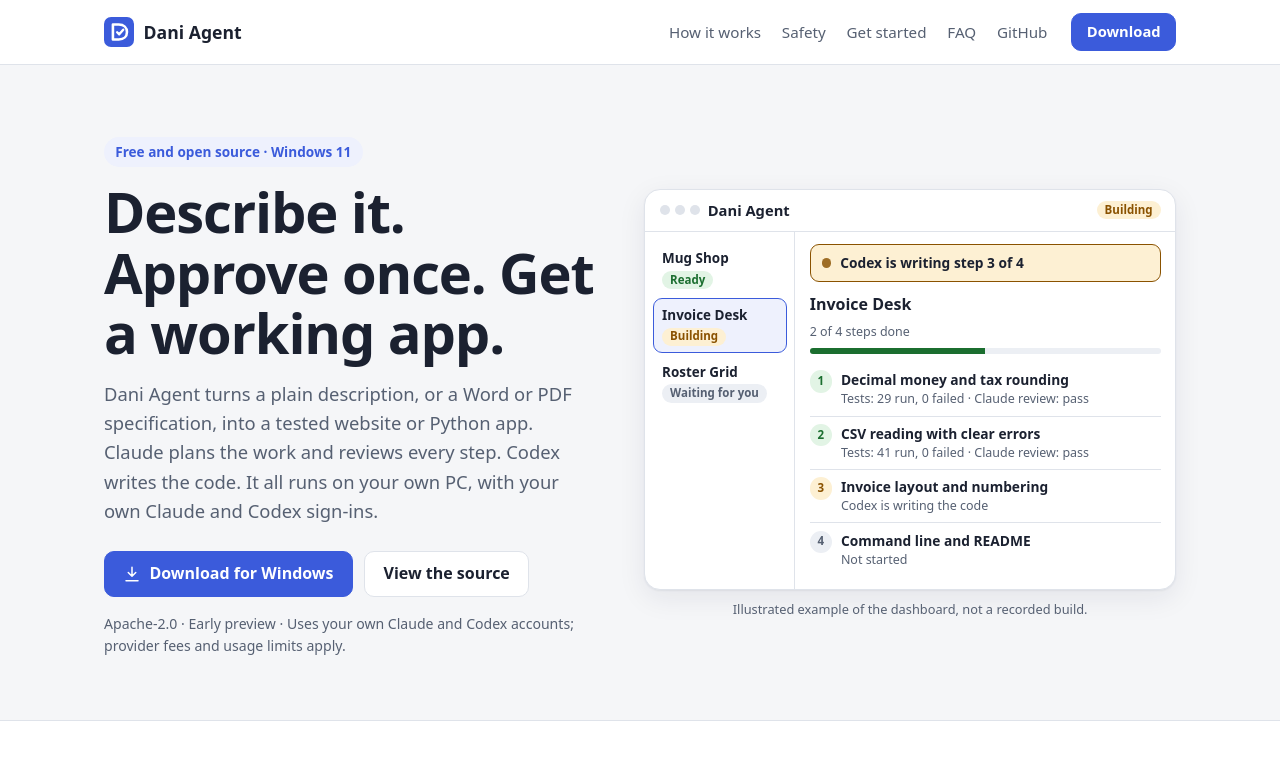
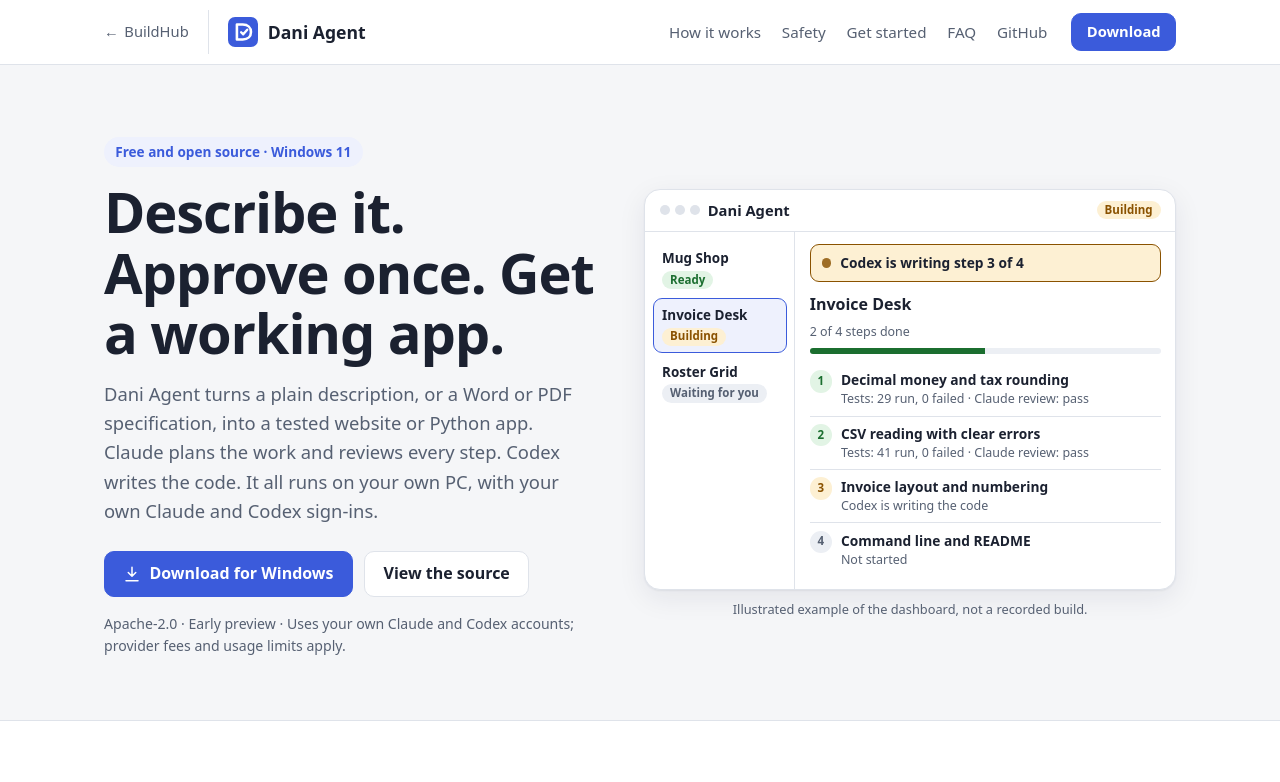
Before and after one commit to redline1357/dani-agent, a plain HTML site: page website/index.html in a window 1280 px wide. Shown: the top 782 px of the page. Drawn offline with Linux system fonts and the light colour scheme.

Commit message:
Website: a clear way back to BuildHub from the top of the page
Co-Authored-By: Claude Opus 5.5 <noreply@anthropic.com>

```diff
--- a/website/index.html
+++ b/website/index.html
@@ -19,6 +19,7 @@
 
 <header class="top">
   <div class="wrap">
+    <a class="home" href="https://buildhub.dk/"><span aria-hidden="true">←</span> BuildHub</a>
     <a class="brand" href="./"><img src="logo.svg" alt="" width="30" height="30">Dani Agent</a>
     <nav aria-label="Sections">
       <a href="#how">How it works</a>
--- a/website/style.css
+++ b/website/style.css
@@ -15,6 +15,7 @@ a{color:var(--accent)}:focus-visible{outline:2px solid var(--focus);outline-offs
 .brand{display:flex;align-items:center;gap:.6rem;font-weight:700;font-size:1.1rem;color:var(--text);text-decoration:none}
 .brand img{width:30px;height:30px}
 .top nav{display:flex;gap:1.3rem;margin-inline-start:auto}.top nav a{color:var(--muted);text-decoration:none;font-weight:500;font-size:.95rem}
+.home{display:inline-flex;align-items:center;gap:.35rem;min-height:44px;padding-inline-end:1.2rem;margin-inline-end:-.3rem;border-inline-end:1px solid var(--line);color:var(--muted);text-decoration:none;font-weight:500;font-size:.92rem;white-space:nowrap}.home:hover{color:var(--text)}
 .top nav a:hover{color:var(--text)}.brand,.top nav a,.top .btn{white-space:nowrap}
 
 /* buttons */
@@ -95,6 +96,6 @@ footer a{color:var(--muted)}
 @media (max-width:960px){.hero .wrap,.start{grid-template-columns:minmax(0,1fr)}}
 @media (max-width:900px){.top nav{display:none}.top .btn.small{margin-inline-start:auto}}
 @media (max-width:760px){.g3{grid-template-columns:minmax(0,1fr)}}
-@media (max-width:640px){.wrap{padding:0 1rem}.top .wrap{gap:.8rem}.top .btn.small{min-height:44px}
+@media (max-width:640px){.wrap{padding:0 1rem}.top .wrap{gap:.8rem}.home{padding-inline-end:.8rem;margin-inline-end:0}.top .btn.small{min-height:44px}
   .hero{padding:2.5rem 0 2rem}section{padding:3rem 0}.g2,.g3,.steps{grid-template-columns:minmax(0,1fr)}
   .mock .body{grid-template-columns:minmax(0,1fr)}.mock .side{display:none}.cta .btn{flex:1 1 100%}}
```
